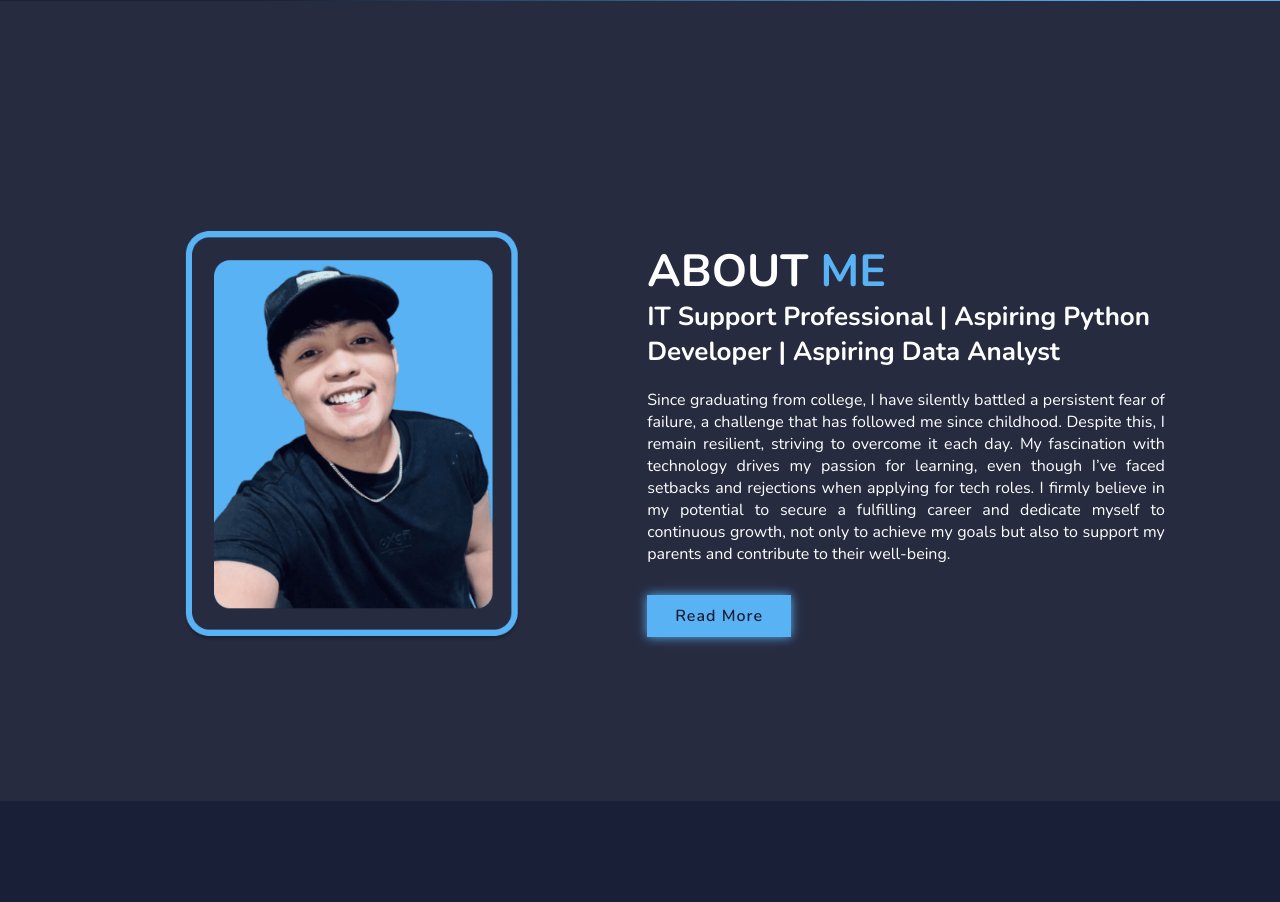
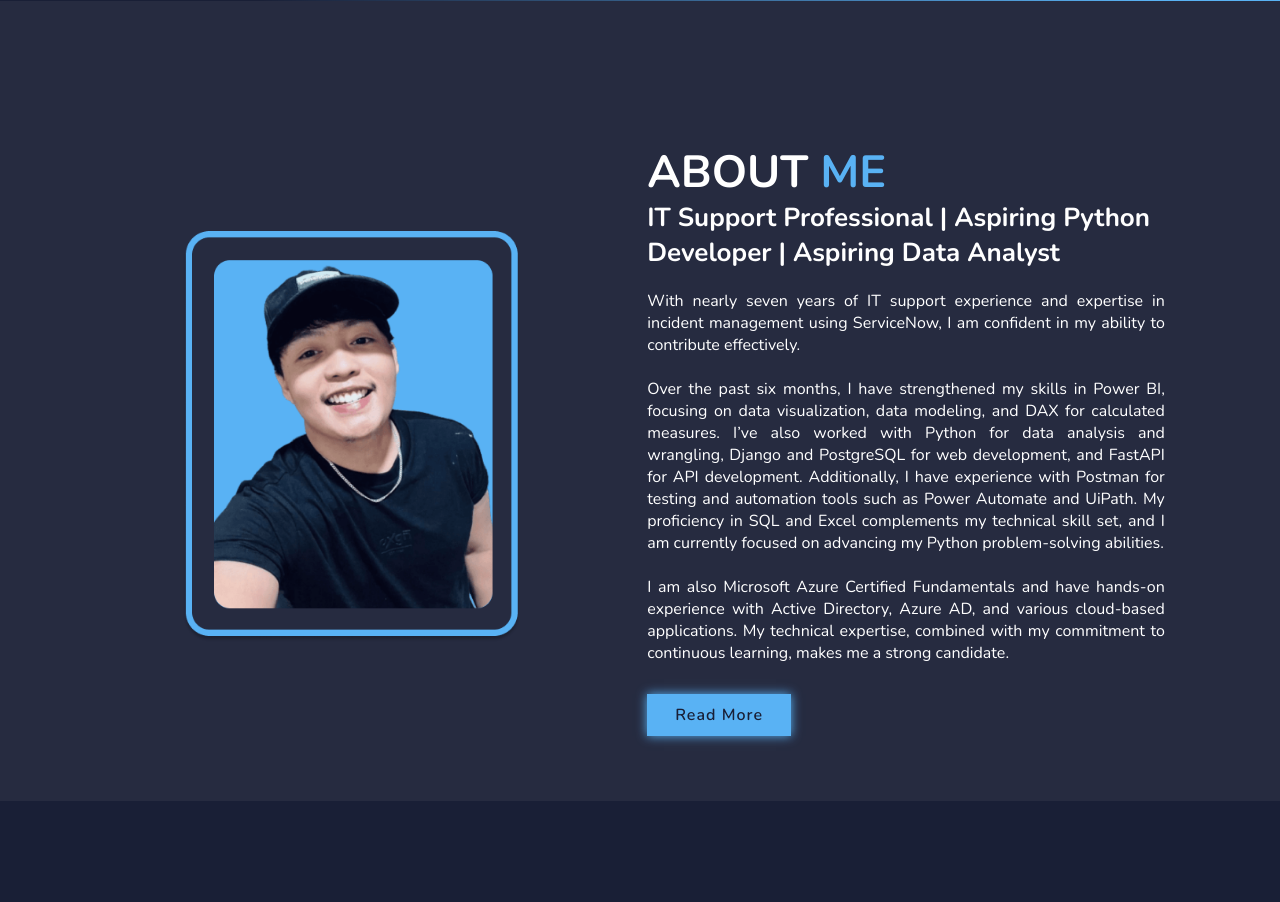
Before and after one commit to joseph0327/portfolio-in-render, a Django app: page / in a window 1280 px wide. Shown: the part 799-1701 px from the top of the page. Run offline with Django 5.2, Linux system fonts and the light colour scheme; data comes from the database, SQL or seed files in the repository; some libraries are stand-ins or nearby versions.

Commit message:
updated some content about me

```diff
--- a/templates/aboutme.html
+++ b/templates/aboutme.html
@@ -111,7 +111,11 @@
     <div class="card">
         <div class="card-body">
             <p class="card-text">
-                Since graduating from college, I have silently battled a persistent fear of failure, a challenge that has followed me since childhood. Despite this, I remain resilient, striving to overcome it each day. My fascination with technology drives my passion for learning, even though I’ve faced setbacks and rejections when applying for tech roles. I firmly believe in my potential to secure a fulfilling career and dedicate myself to continuous growth, not only to achieve my goals but also to support my parents and contribute to their well-being.
+                With nearly seven years of IT support experience and expertise in incident management using ServiceNow, I am confident in my ability to contribute effectively to your team.
+
+                Over the past six months, I have strengthened my skills in Power BI, focusing on data visualization, data modeling, and DAX for calculated measures. I’ve also worked with Python for data analysis and wrangling, Django and PostgreSQL for web development, and FastAPI for API development. Additionally, I have experience with Postman for testing and automation tools such as Power Automate and UiPath. My proficiency in SQL and Excel complements my technical skill set, and I am currently focused on advancing my Python problem-solving abilities.
+
+                I am also Microsoft Azure Certified Fundamentals and have hands-on experience with Active Directory, Azure AD, and various cloud-based applications. My technical expertise, combined with my commitment to continuous learning, makes me a strong candidate.
             </p>
             <p class="card-text">
                 Throughout my journey, perseverance has been my constant companion. Despite facing significant financial challenges during my education, my parents' unwavering support enabled me to graduate successfully. Armed with determination, I ventured into the job market, aiming to secure a role as a developer. However, limited opportunities in that field initially steered me toward the call center industry.
--- a/templates/home.html
+++ b/templates/home.html
@@ -86,12 +86,12 @@
         <div class="about-content">
             <h2 class="heading">ABOUT <span>ME</span></h2>
             <h3>IT Support Professional | Aspiring Python Developer | Aspiring Data Analyst</h3>
-            <p>Since graduating from college, I have silently battled a persistent fear of failure,
-                a challenge that has followed me since childhood. Despite this, I remain resilient, striving
-                to overcome it each day. My fascination with technology drives my passion for learning, even
-                though I’ve faced setbacks and rejections when applying for tech roles. I firmly believe in
-                my potential to secure a fulfilling career and dedicate myself to continuous growth, not only
-                to achieve my goals but also to support my parents and contribute to their well-being.</p>
+            <p> With nearly seven years of IT support experience and expertise in incident management using ServiceNow, I am confident in my ability to contribute effectively.
+                <br><br>
+                Over the past six months, I have strengthened my skills in Power BI, focusing on data visualization, data modeling, and DAX for calculated measures. I’ve also worked with Python for data analysis and wrangling, Django and PostgreSQL for web development, and FastAPI for API development. Additionally, I have experience with Postman for testing and automation tools such as Power Automate and UiPath. My proficiency in SQL and Excel complements my technical skill set, and I am currently focused on advancing my Python problem-solving abilities.
+                <br><br>
+                I am also Microsoft Azure Certified Fundamentals and have hands-on experience with Active Directory, Azure AD, and various cloud-based applications. My technical expertise, combined with my commitment to continuous learning, makes me a strong candidate.
+                </p>
             <a href="{% url 'aboutme' %}" class="btn">Read More</a>
         </div>
     </section>
```
Also changed, not shown: contact/views.py (+41 -0 lines), portfolio/settings.py (+13 -1 lines).
